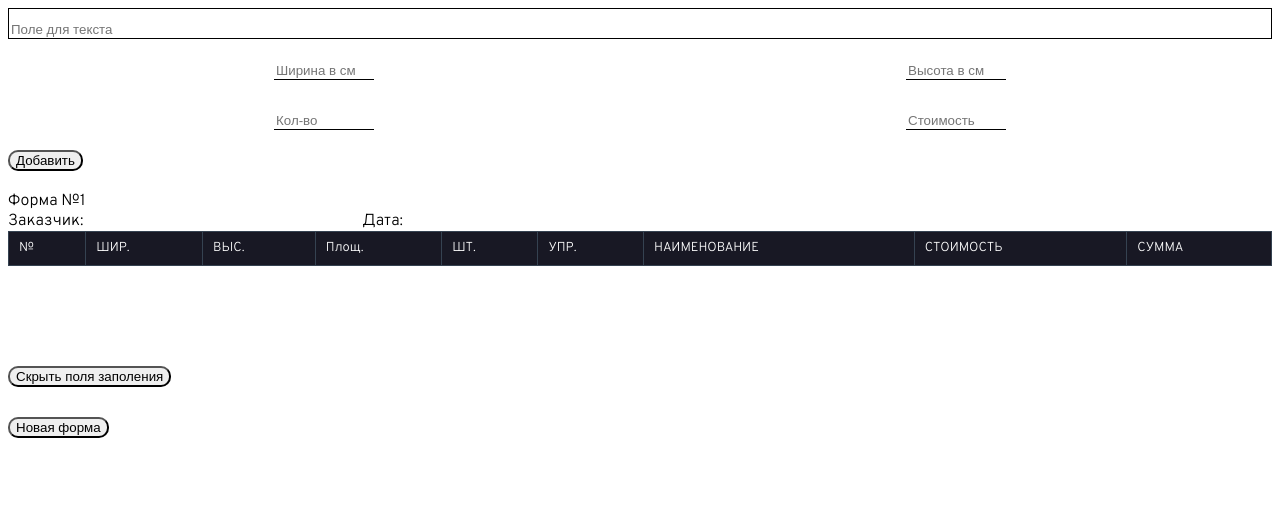
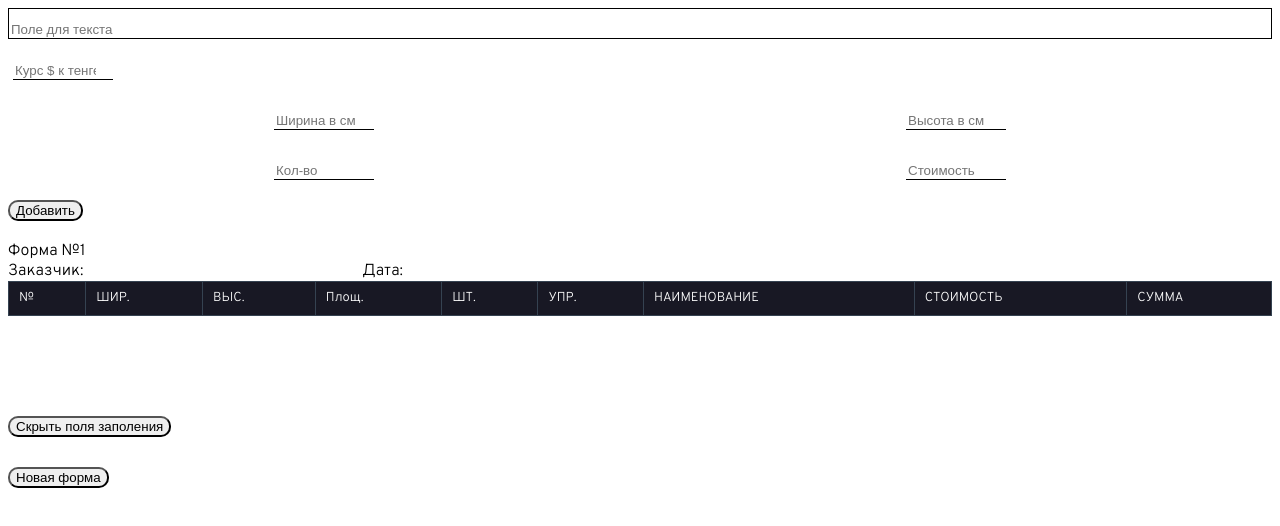
Before and after one commit to beerFighter/calculation-table, a Vue app: page / in a window 1280 px wide. Shown: the top 526 px of the page. Built offline with nearby package versions, Linux system fonts and the light colour scheme.

Commit message:
готовая версия

```diff
--- a/src/App.vue
+++ b/src/App.vue
@@ -3,6 +3,13 @@
     <form class="calc-form-container" @submit.prevent :class="{show: show === false}">
       <div>
         <input type="textarea" class="textarea" placeholder="Поле для текста">
+        <input
+          :value="course"
+          @input="course = $event.target.value"
+          type="number"
+          class="input-course"
+          placeholder="Курс $ к тенге"
+          >
         <div class="inputs">
           <input
           :value="width"
@@ -84,6 +91,7 @@ export default {
       width: '',
       price: '',
       count: '',
+      course: '',
       array: [
 
       ],
@@ -100,6 +108,7 @@ export default {
         width: this.width,
         count: this.count,
         price: this.price,
+        course: this.course,
         An: (((this.width * this.height)) * this.count) * this.price,
         Square: this.width * this.height
       }
@@ -154,7 +163,7 @@ body {
 .calc-form-container{
   flex: 1 1 auto;
 }
-.input-height, .input-width, .input-count, .input-price{
+.input-height, .input-width, .input-count, .input-price, .input-course{
   margin: 10px 5px;
   border-bottom: 1px solid black;
   max-width: 100px;
--- a/src/components/HelloWorld.vue
+++ b/src/components/HelloWorld.vue
@@ -23,7 +23,7 @@
           <td style="max-width: 20px;"><input type="text" class="input-td">{{}}</td>
           <td><input type="text" class="input-td">{{}}</td>
           <td>{{item.price}}</td>
-          <td>{{item.An.toFixed(0)}}</td>
+          <td>{{item.An.toFixed(0) * item.course}}</td>
         </tr>
       </table>
     </div>
```
Also changed, not shown: 7 other files (tests, documents, lock files or other folders).
